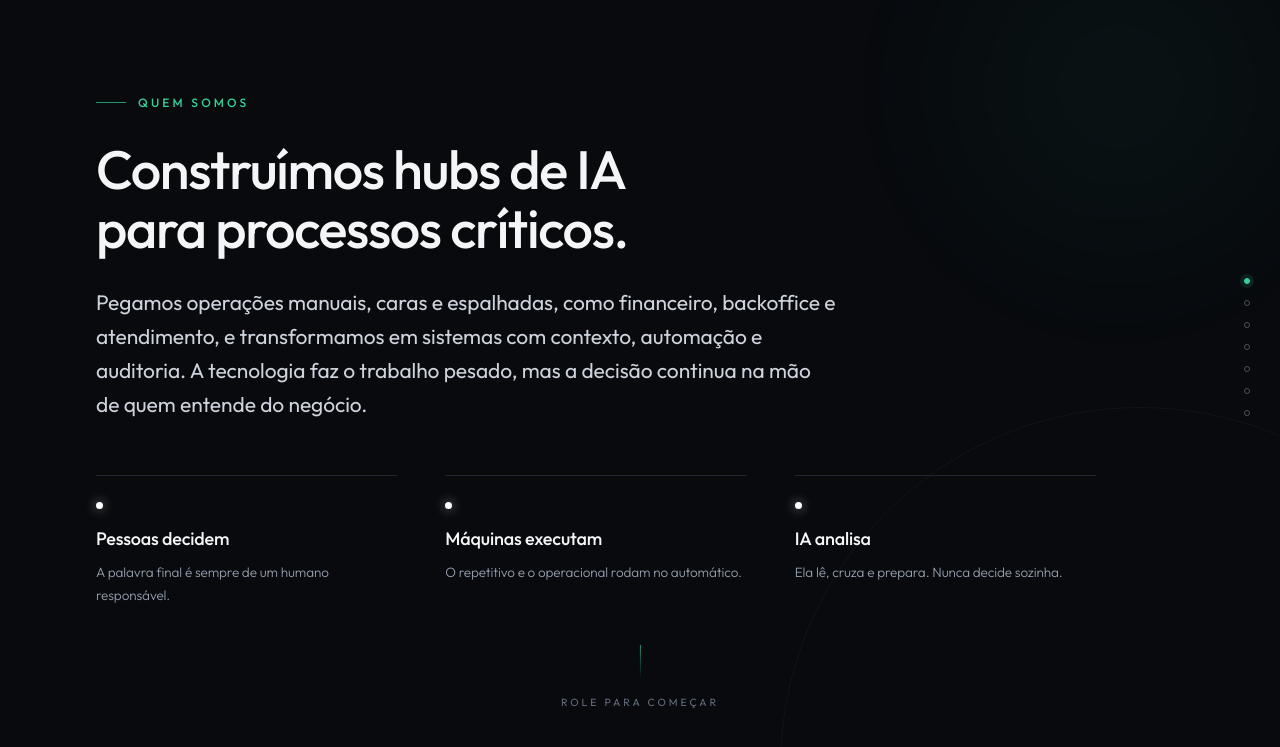
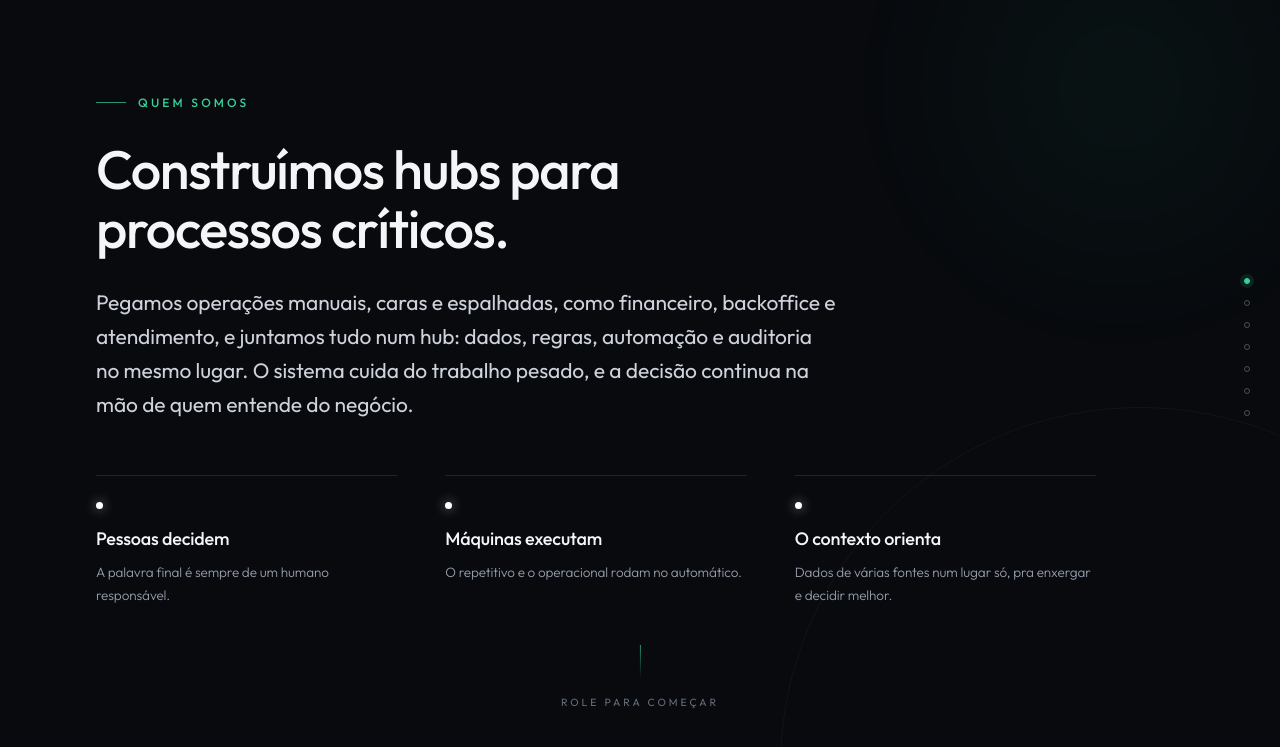
Before and after one commit to BSoarees/fattor-credito-estudo, a plain HTML site: page index.html in a window 1280 px wide. Shown: the part 53-800 px from the top of the page. Drawn offline with Linux system fonts and the light colour scheme.

Commit message:
Abertura sem mencao a IA: foco em hub e contexto
Co-Authored-By: Claude Opus 4.8 <noreply@anthropic.com>

```diff
--- a/index.html
+++ b/index.html
@@ -240,14 +240,14 @@
     <div class="ring" style="width:720px;height:720px;bottom:-380px;right:-220px"></div>
     <div class="inner">
       <div class="eyebrow r">Quem somos</div>
-      <h2 class="r d1" style="max-width:920px">Construímos <em>hubs de IA</em><br>para processos críticos.</h2>
+      <h2 class="r d1" style="max-width:920px">Construímos <em>hubs</em> para<br>processos críticos.</h2>
       <p class="lead r d2" style="margin-top:28px">
-        Pegamos operações manuais, caras e espalhadas, como financeiro, backoffice e atendimento, e transformamos em sistemas com contexto, automação e auditoria. A tecnologia faz o trabalho pesado, mas a decisão continua na mão de quem entende do negócio.
+        Pegamos operações manuais, caras e espalhadas, como financeiro, backoffice e atendimento, e juntamos tudo num hub: dados, regras, automação e auditoria no mesmo lugar. O sistema cuida do trabalho pesado, e a decisão continua na mão de quem entende do negócio.
       </p>
       <div class="values r d3">
         <div class="value"><i></i><b>Pessoas decidem</b><span>A palavra final é sempre de um humano responsável.</span></div>
         <div class="value"><i></i><b>Máquinas executam</b><span>O repetitivo e o operacional rodam no automático.</span></div>
-        <div class="value"><i></i><b>IA analisa</b><span>Ela lê, cruza e prepara. Nunca decide sozinha.</span></div>
+        <div class="value"><i></i><b>O contexto orienta</b><span>Dados de várias fontes num lugar só, pra enxergar e decidir melhor.</span></div>
       </div>
     </div>
     <div class="scroll-hint"><span class="bar"></span>role para começar</div>
```
